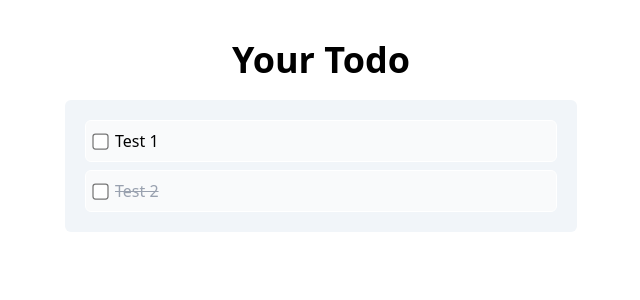
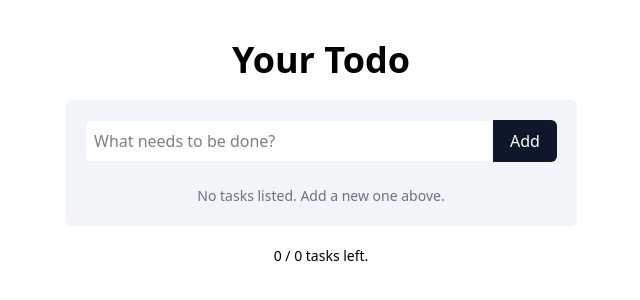
Before and after one commit to sarisman84/vite-react-todo, a React (Vite) app: page / in a window 1280 px wide. Shown: the top 300 px of the page, without its empty margins (319-959 px from the left). Built offline with nearby package versions, Linux system fonts and the light colour scheme.

Commit message:
Finished following CodingInFlow's tutorial

```diff
--- a/src/App.tsx
+++ b/src/App.tsx
@@ -1,24 +1,34 @@
-import TodoItem from "./components/todo-items"
-import { dummyData } from "./data/todos"
+import AddTodoForm from "./components/add-todo-form";
+import TodoList from "./components/todo-list";
+import TodoSummary from "./components/todo-summary";
+import useTodoLogic from "./hooks/use-todo-logic";
 
 function App() {
+  const {
+    entries,
+    createItem,
+    onItemUpdated,
+    removeItem,
+    removeAllCompletedItems,
+  } = useTodoLogic();
 
   return (
-    <main className="py-10 h-screen space-y-5">
-      <h1 className="font-bold text-4xl text-center">
-        Your Todo
-      </h1>
-      <div className="max-w-lg mx-auto bg-slate-100 rounded-md p-5">
-        <div className="space-y-2">
-          {dummyData.map(todo => (
-            <p key={todo.id}>
-              <TodoItem item={todo}/>
-            </p>
-          ))}
-        </div>
+    <main className="py-10 h-screen space-y-5 overflow-y-auto">
+      <h1 className="font-bold text-4xl text-center">Your Todo</h1>
+      <div className="max-w-lg mx-auto bg-slate-100 rounded-md p-5 space-y-6">
+        <AddTodoForm onSubmit={createItem} />
+        <TodoList
+          entries={entries}
+          onItemUpdated={onItemUpdated}
+          onItemDeleted={removeItem}
+        />
       </div>
+      <TodoSummary
+        entries={entries}
+        deleteAllCompleted={removeAllCompletedItems}
+      />
     </main>
-  )
+  );
 }
 
-export default App
+export default App;
--- /dev/null
+++ b/src/components/add-todo-form.tsx
@@ -0,0 +1,43 @@
+import { useState } from "react";
+
+interface AddTodoFormArgs {
+    onSubmit : (title: string) => void;
+}
+
+
+function AddTodoForm({onSubmit} : AddTodoFormArgs) {
+
+    const [input, setInput] = useState("")
+
+    function handleSubmit(result : React.SubmitEvent<HTMLFormElement>) {
+        result.preventDefault();
+
+        //If input is empty, exit
+        if (!input.trim()){
+            return;
+        }
+
+        onSubmit(input);
+        setInput("");
+    }
+
+
+    return(
+        <form className="flex" onSubmit={handleSubmit}>
+            <input
+                value={input}
+                onChange={(e) => setInput(e.target.value)}
+                placeholder="What needs to be done?"
+                className="rounded-s-md grow border border-slate-100 bg-white p-2"
+            />
+            <button
+                type="submit"
+                className="w-16 rounded-e-md bg-slate-900 text-white hover:bg-slate-800"
+            >
+                Add
+            </button>
+        </form>
+    )
+}
+
+export default AddTodoForm;
--- a/src/components/todo-items.tsx
+++ b/src/components/todo-items.tsx
@@ -1,23 +1,32 @@
+import { Trash2 } from "lucide-react";
 import type { Todo } from "../data/todos";
 
 export interface TodoItemArgs {
-    item: Todo
+    item: Todo;
+    itemUpdated : (id : number, completed : boolean) => void;
+    itemDeleted : (id : number) => void;
 }
 
-function TodoItem({item} : TodoItemArgs) {
+function TodoEntry({item, itemUpdated, itemDeleted} : TodoItemArgs) {
     return (
-        <div>
-            <label className="flex items-center gap-2 border rounded-md p-2 border-white bg-gray-50 hover:bg-slate-200 hover:border-slate-200">
+        <div className="flex items-center gap-1">
+            <label className="flex items-center gap-2 border rounded-md p-2 border-white bg-gray-50 hover:bg-slate-200 hover:border-slate-200 grow">
                 <input
                 type="checkbox"
                 className="scale-125"
+                checked={item.completed}
+                onChange={(e) => itemUpdated(item.id, e.target.checked)}
                 />
                 <span className={item.completed ? "line-through text-gray-400" : ""}>
                     {item.title}
                 </span>
             </label>
+            <button className="p-2"
+            onClick={() => itemDeleted(item.id)}>
+                <Trash2 size={20} className="text-gray-500 hover:text-slate-900"/>
+            </button>
         </div>
     )
 }
 
-export default TodoItem;
+export default TodoEntry;
--- /dev/null
+++ b/src/components/todo-list.tsx
@@ -0,0 +1,41 @@
+import type { Todo } from "../data/todos";
+import TodoEntry from "./todo-items";
+
+interface TodoListArgs {
+  entries: Todo[];
+  onItemUpdated: (id: number, completed: boolean) => void;
+  onItemDeleted: (id: number) => void;
+}
+
+function TodoList({ entries, onItemUpdated, onItemDeleted }: TodoListArgs) {
+  const entriesSorted = entries.sort((a, b) => {
+    if (a.completed === b.completed) {
+      return b.id - a.id;
+    }
+    return a.completed ? 1 : -1;
+  });
+
+  return (
+    <>
+      <div className="space-y-2">
+        {entriesSorted.map((entry) => (
+          <p key={entry.id}>
+            <TodoEntry
+              key={entry.id}
+              item={entry}
+              itemUpdated={onItemUpdated}
+              itemDeleted={onItemDeleted}
+            />
+          </p>
+        ))}
+      </div>
+      {entries.length === 0 && (
+         <p className="text-center text-sm text-gray-500">
+            No tasks listed. Add a new one above.
+         </p>
+      )}
+    </>
+  );
+}
+
+export default TodoList;
--- /dev/null
+++ b/src/components/todo-summary.tsx
@@ -0,0 +1,25 @@
+import type { Todo } from "../data/todos";
+
+interface TodoSummaryArgs{
+    entries: Todo[],
+    deleteAllCompleted: () => void;
+}
+
+function TodoSummary({entries, deleteAllCompleted}: TodoSummaryArgs) {
+    const completedTodos = entries.filter(item => item.completed);
+
+    return (
+        <div className="text-center space-y-2">
+            <p className="text-sm font-medium">
+                 {entries.length-completedTodos.length} / {entries.length} tasks left.
+            </p>
+            {completedTodos.length > 0 && (
+                <button onClick={deleteAllCompleted} className="text-red-500 hover:underline font-medium">
+                    Delete all completed tasks
+                </button>
+            )}
+        </div>
+    )
+}
+
+export default TodoSummary;
--- /dev/null
+++ b/src/hooks/use-todo-logic.ts
@@ -0,0 +1,52 @@
+import { useEffect, useState } from "react";
+import type { Todo } from "../data/todos";
+
+function useTodoLogic() {
+  const [entries, setData] = useState(() => {
+    const savedEntries: Todo[] = JSON.parse(
+      localStorage.getItem("todo-entries") || "[]",
+    );
+    return savedEntries;
+  });
+
+  useEffect(() => {
+    localStorage.setItem("todo-entries", JSON.stringify(entries));
+  }, [entries]);
+
+  function onItemUpdated(id: number, completed: boolean) {
+    setData((prevEntries) =>
+      prevEntries.map((item) =>
+        item.id === id ? { ...item, completed } : item,
+      ),
+    );
+  }
+
+  function createItem(title: string) {
+    setData((prevEntries) => [
+      {
+        id: Date.now(), //Fixes an issue with unique identifiers
+        title,
+        completed: false,
+      },
+      ...prevEntries,
+    ]);
+  }
+
+  function removeItem(id: number) {
+    setData((prevEntries) => prevEntries.filter((item) => item.id !== id));
+  }
+
+  function removeAllCompletedItems() {
+    setData((prevEntries) => prevEntries.filter((item) => !item.completed));
+  }
+
+  return {
+     entries,
+     onItemUpdated,
+     createItem,
+     removeItem,
+     removeAllCompletedItems
+  }
+}
+
+export default useTodoLogic;
```
